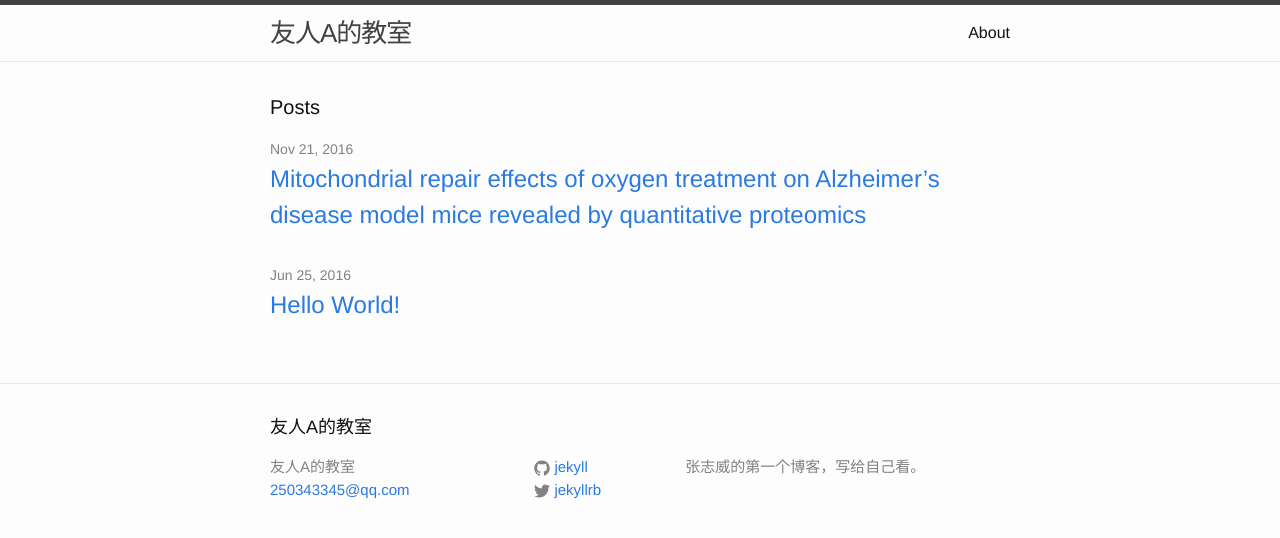
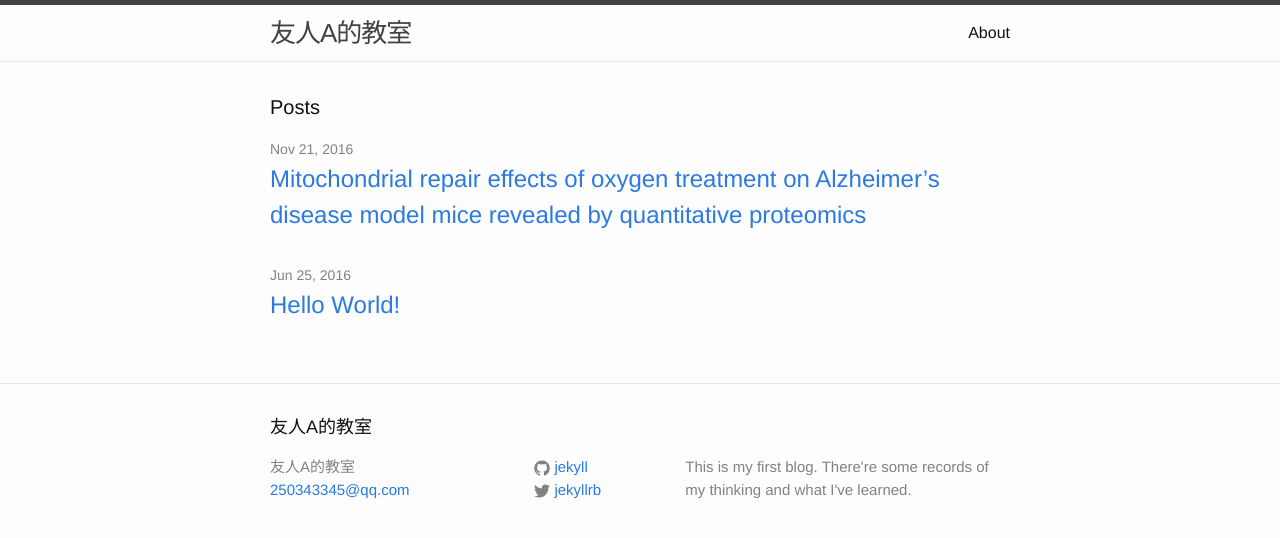
Before and after one commit to Zwei-Eric/Zwei-Eric.github.io, a Jekyll site: the page built from index.html, in a window 1280 px wide. Shown: the top 538 px of the page. Built offline with Jekyll 4.4.1, drawn with Linux system fonts in a browser that asks for light colours.

Commit message:
Update _config.yml

```diff
--- a/_config.yml
+++ b/_config.yml
@@ -9,7 +9,7 @@
 title: 友人A的教室
 email: 250343345@qq.com
 description: > # this means to ignore newlines until "baseurl:"
-  张志威的第一个博客，写给自己看。
+  This is my first blog. There're some records of my thinking and what I've learned.
 baseurl: "" # the subpath of your site, e.g. /blog
 url: "http://yourdomain.com" # the base hostname & protocol for your site
 twitter_username: jekyllrb
```
